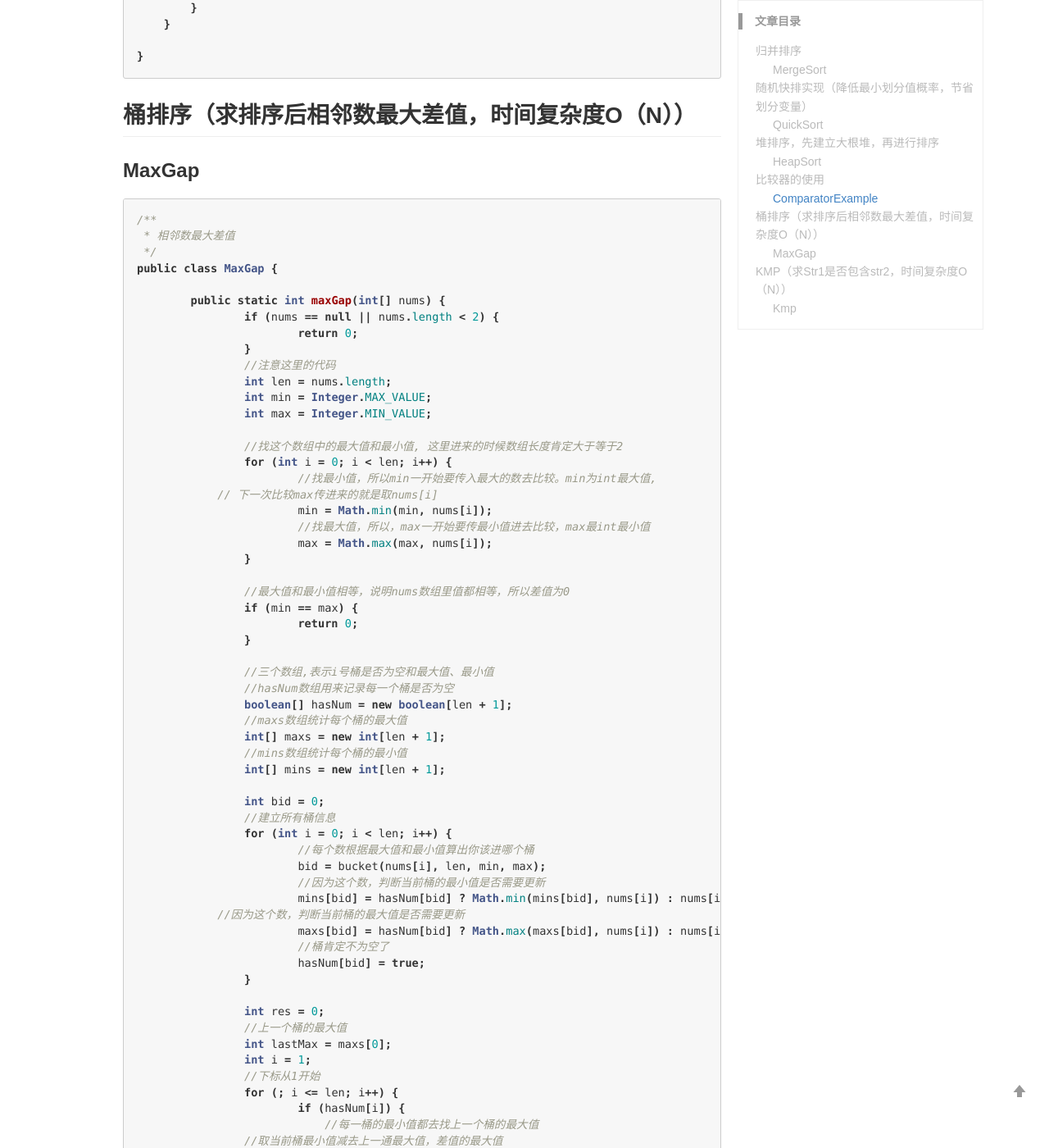
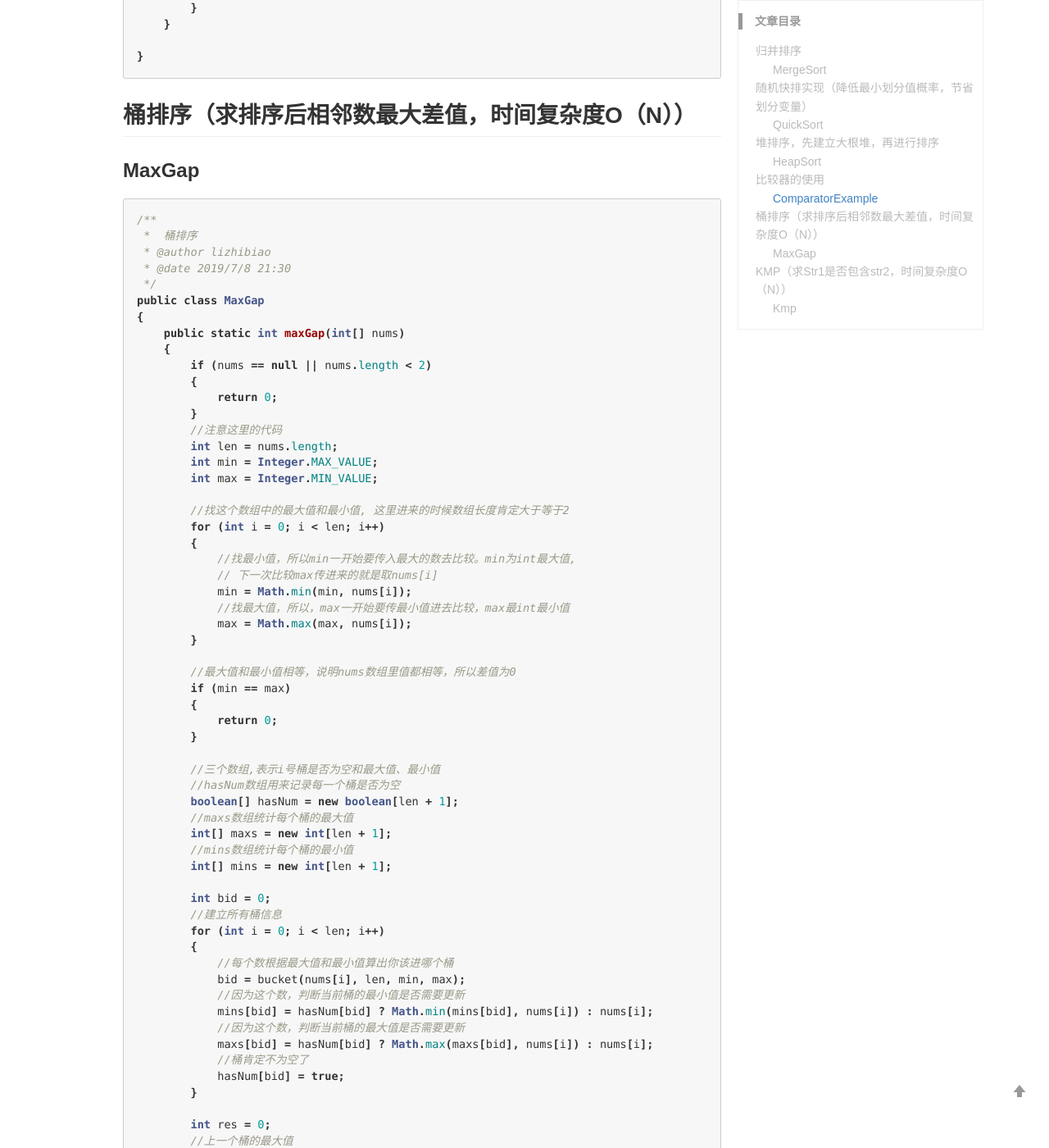
Before and after one commit to lizb0907/lizb0907.github.io, a Jekyll site: the page built from _posts/algorithm/2019-06-02-Algorithm.md, in a window 1280 px wide and 1400 px high, scrolled down 7993 px. Shown: the whole window at 82% size. Built offline with Jekyll 4.4.1, drawn with Linux system fonts in a browser that asks for light colours; comment, search, counter and statistics services are not loaded.

Commit message:
algorithm update MaxGap

````diff
--- a/_posts/algorithm/2019-06-02-Algorithm.md
+++ b/_posts/algorithm/2019-06-02-Algorithm.md
@@ -392,70 +392,79 @@ public class ComparatorExample
 
 ```java
 /**
- * 相邻数最大差值
+ *  桶排序
+ * @author lizhibiao
+ * @date 2019/7/8 21:30
  */
-public class MaxGap {
+public class MaxGap
+{
+    public static int maxGap(int[] nums)
+    {
+        if (nums == null || nums.length < 2)
+        {
+            return 0;
+        }
+        //注意这里的代码
+        int len = nums.length;
+        int min = Integer.MAX_VALUE;
+        int max = Integer.MIN_VALUE;
 
-	public static int maxGap(int[] nums) {
-		if (nums == null || nums.length < 2) {
-			return 0;
-		}
-		//注意这里的代码
-		int len = nums.length;
-		int min = Integer.MAX_VALUE;
-		int max = Integer.MIN_VALUE;
+        //找这个数组中的最大值和最小值, 这里进来的时候数组长度肯定大于等于2
+        for (int i = 0; i < len; i++)
+        {
+            //找最小值，所以min一开始要传入最大的数去比较。min为int最大值,
+            // 下一次比较max传进来的就是取nums[i]
+            min = Math.min(min, nums[i]);
+            //找最大值，所以，max一开始要传最小值进去比较，max最int最小值
+            max = Math.max(max, nums[i]);
+        }
 
-		//找这个数组中的最大值和最小值, 这里进来的时候数组长度肯定大于等于2
-		for (int i = 0; i < len; i++) {
-			//找最小值，所以min一开始要传入最大的数去比较。min为int最大值,
-            // 下一次比较max传进来的就是取nums[i]
-			min = Math.min(min, nums[i]);
-			//找最大值，所以，max一开始要传最小值进去比较，max最int最小值
-			max = Math.max(max, nums[i]);
-		}
+        //最大值和最小值相等，说明nums数组里值都相等，所以差值为0
+        if (min == max)
+        {
+            return 0;
+        }
 
-		//最大值和最小值相等，说明nums数组里值都相等，所以差值为0
-		if (min == max) {
-			return 0;
-		}
+        //三个数组,表示i号桶是否为空和最大值、最小值
+        //hasNum数组用来记录每一个桶是否为空
+        boolean[] hasNum = new boolean[len + 1];
+        //maxs数组统计每个桶的最大值
+        int[] maxs = new int[len + 1];
+        //mins数组统计每个桶的最小值
+        int[] mins = new int[len + 1];
 
-		//三个数组,表示i号桶是否为空和最大值、最小值
-		//hasNum数组用来记录每一个桶是否为空
-		boolean[] hasNum = new boolean[len + 1];
-		//maxs数组统计每个桶的最大值
-		int[] maxs = new int[len + 1];
-		//mins数组统计每个桶的最小值
-		int[] mins = new int[len + 1];
+        int bid = 0;
+        //建立所有桶信息
+        for (int i = 0; i < len; i++)
+        {
+            //每个数根据最大值和最小值算出你该进哪个桶
+            bid = bucket(nums[i], len, min, max);
+            //因为这个数，判断当前桶的最小值是否需要更新
+            mins[bid] = hasNum[bid] ? Math.min(mins[bid], nums[i]) : nums[i];
+            //因为这个数，判断当前桶的最大值是否需要更新
+            maxs[bid] = hasNum[bid] ? Math.max(maxs[bid], nums[i]) : nums[i];
+            //桶肯定不为空了
+            hasNum[bid] = true;
+        }
 
-		int bid = 0;
-		//建立所有桶信息
-		for (int i = 0; i < len; i++) {
-			//每个数根据最大值和最小值算出你该进哪个桶
-			bid = bucket(nums[i], len, min, max);
-			//因为这个数，判断当前桶的最小值是否需要更新
-			mins[bid] = hasNum[bid] ? Math.min(mins[bid], nums[i]) : nums[i];
-            //因为这个数，判断当前桶的最大值是否需要更新
-			maxs[bid] = hasNum[bid] ? Math.max(maxs[bid], nums[i]) : nums[i];
-			//桶肯定不为空了
-			hasNum[bid] = true;
-		}
-
-		int res = 0;
-		//上一个桶的最大值
-		int lastMax = maxs[0];
-		int i = 1;
-		//下标从1开始
-		for (; i <= len; i++) {
-			if (hasNum[i]) {
-			    //每一桶的最小值都去找上一个桶的最大值
+        int res = 0;
+        //上一个桶的最大值
+        int lastMax = maxs[0];
+        int i = 1;
+        //下标从1开始
+        for (; i <= len; i++)
+        {
+            if (hasNum[i])
+            {
+                //每一桶的最小值都去找上一个桶的最大值
                 //取当前桶最小值减去上一通最大值，差值的最大值
-				res = Math.max(res, mins[i] - lastMax);
-				//更新上一个桶的最大值
-				lastMax = maxs[i];
-			}
-		}
-		return res;
-	}
+                res = Math.max(res, mins[i] - lastMax);
+                //更新上一个桶的最大值
+                lastMax = maxs[i];
+            }
+        }
+        return res;
+    }
 
     /**
      * 均分桶，然后根据公式算出你该进哪个桶
@@ -466,10 +475,10 @@ public class MaxGap {
      * @param max 当前桶的最大值
      * @return 放入几号桶
      */
-	public static int bucket(long num, long len, long min, long max) {
-		return (int) ((num - min) * len / (max - min));
-	}
-
+    public static int bucket(long num, long len, long min, long max)
+    {
+        return (int) ((num - min) * len / (max - min));
+    }
 }
 ```
 
````
